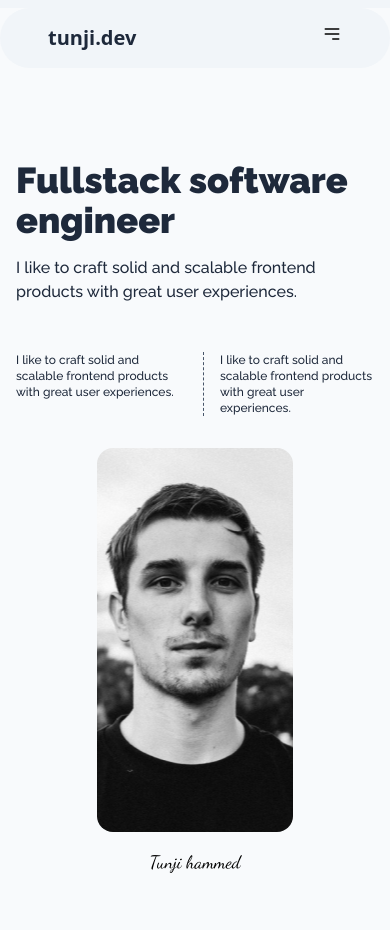
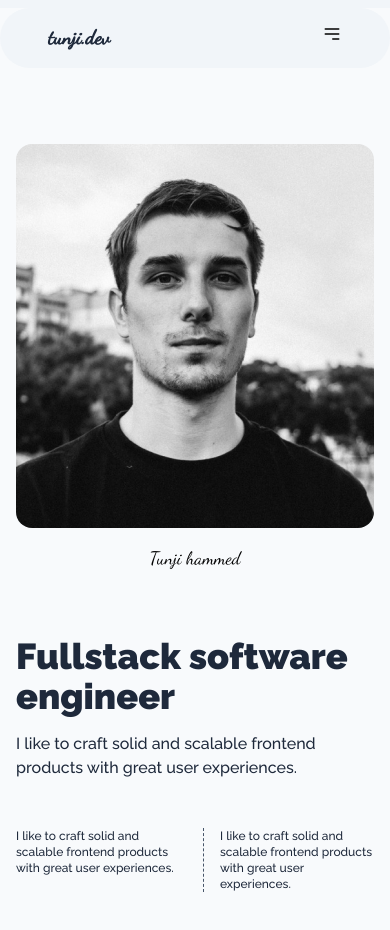
Before and after one commit to tunjiNg01/my-portfolio, a Next.js app: page / in a window 390 px wide. Shown: the top 930 px of the page. Built offline with nearby package versions, Linux system fonts and the light colour scheme.

Commit message:
hero section updated

```diff
--- a/components/Header.jsx
+++ b/components/Header.jsx
@@ -19,7 +19,7 @@ export default function Header() {
         {/* brand logo and desktop nav*/}
         <div className="flex items-center space-x-12 ">
           <Link href="#">
-            <h2 className="font-raleways text-xl  font-black text-slate-800 antialiased ">
+            <h2 className="font-dancingScript text-xl  font-black text-slate-800 antialiased ">
               tunji.dev
             </h2>
           </Link>
--- a/components/HeroSection.jsx
+++ b/components/HeroSection.jsx
@@ -24,8 +24,8 @@ export default function HeroSection(params) {
             </p>
           </div>
         </div>
-        <div>
-          <div className="mx-auto h-96 max-w-[55%] rounded-2xl bg-profile-img bg-center "></div>
+        <div className="order-first sm:order-last">
+          <div className="mx-auto h-96 max-w-[100%] rounded-2xl bg-profile-img bg-center sm:max-w-[55%] "></div>
           <p className="py-4  text-center font-dancingScript text-lg">
             Tunji hammed
           </p>
```
